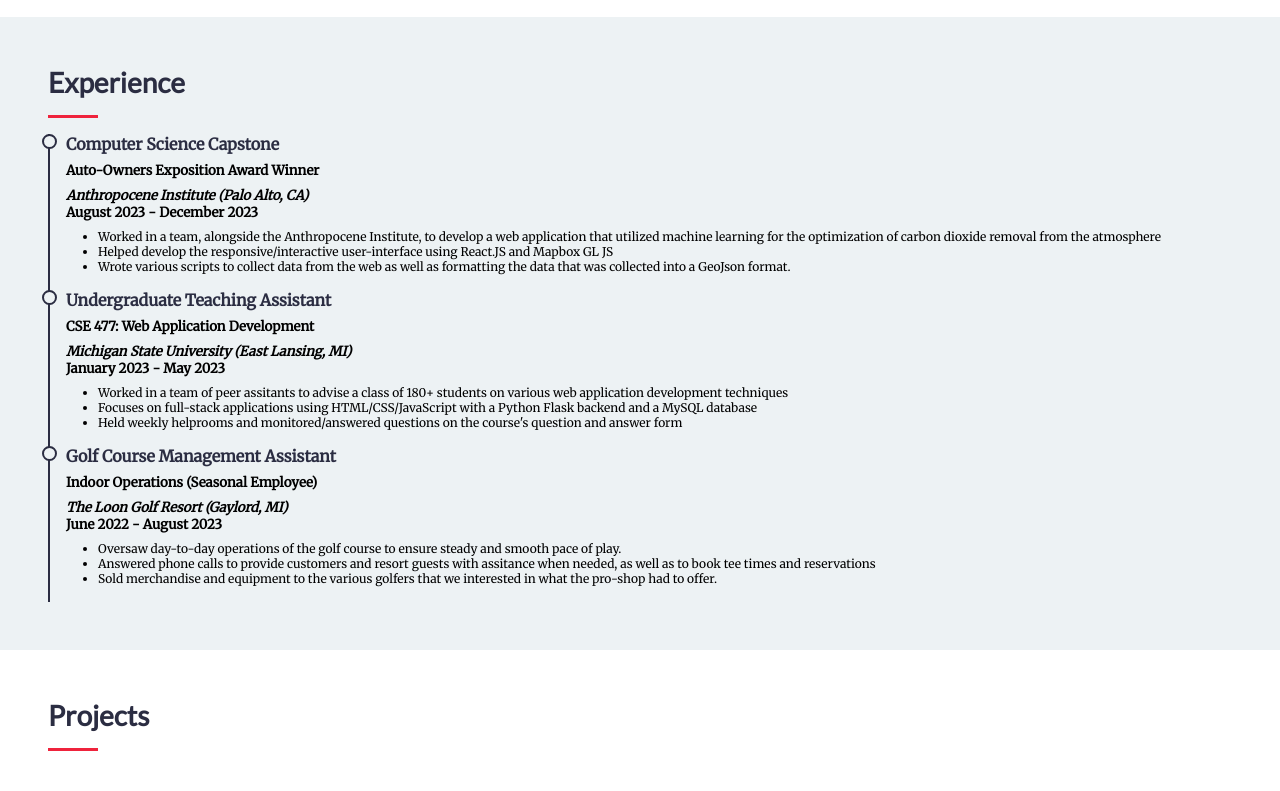
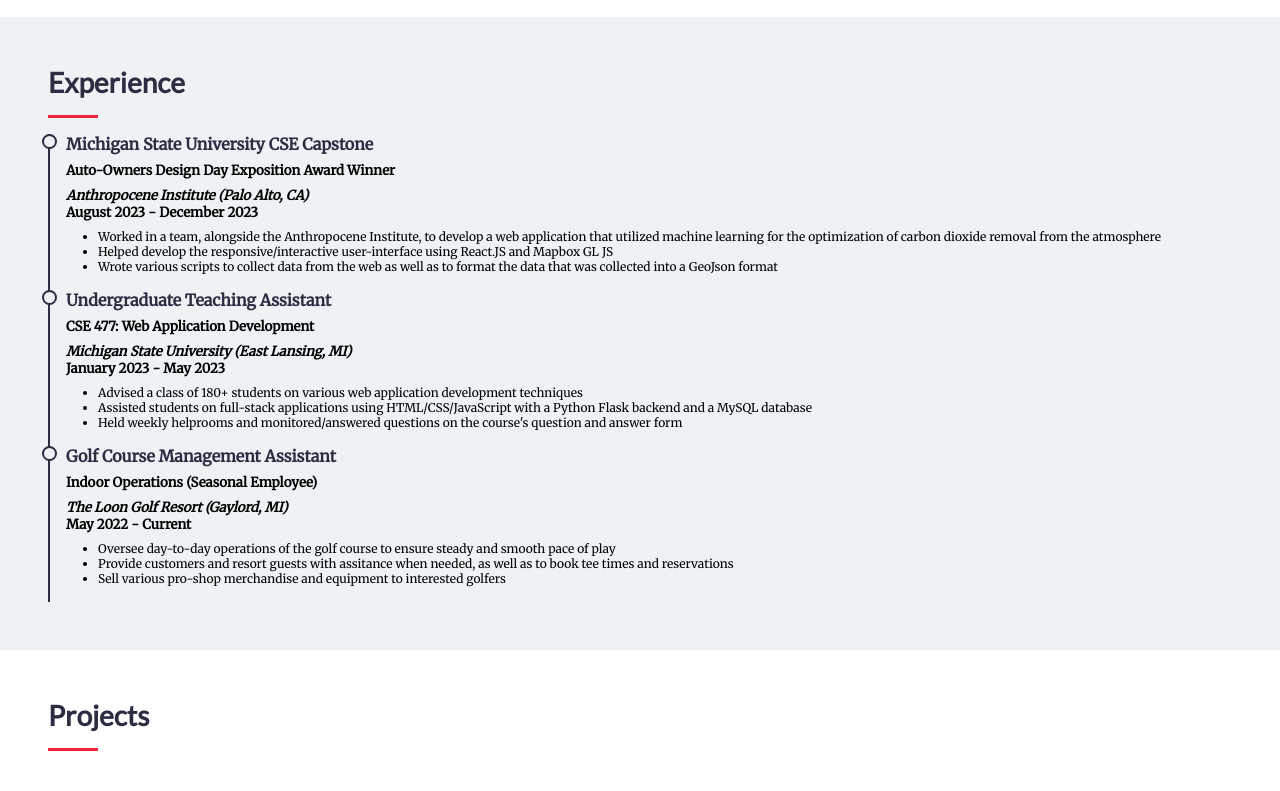
Before and after one commit to holscherj/portfolio, a React (Create React App) app in the folder user-interface/: page / in a window 1280 px wide. Shown: the part 2580-3371 px from the top of the page. Built offline with nearby package versions, Linux system fonts and the light colour scheme.

Commit message:
Small edits

```diff
--- a/user-interface/src/App.css
+++ b/user-interface/src/App.css
@@ -339,7 +339,9 @@
     display: flex;
     flex-direction: column;
   }
+}
 
+@media screen and (max-height: 500px) {
   .modal-title {
     font-size: 14px;
   }
@@ -348,3 +350,13 @@
     font-size: 12px;
   }
 }
+
+@media screen and (max-height: 400px) {
+  .modal-title {
+    font-size: 14px;
+  }
+
+  .modal-text {
+    font-size: 10px;
+  }
+}
--- a/user-interface/src/App.js
+++ b/user-interface/src/App.js
@@ -76,10 +76,10 @@
             As a senior computer science student at Michigan State University, I am passionate
             about development, engineering, and working with software  systems of all kind.
             I am constantly exploring new technologies and seeking innovative solutions to
-            complex problems. Graduating in May of 2024, I aim to find an intership or full-time
+            complex problems. Graduated in August of 2024, I aim to find a full-time
             position in the field of software engineering. I present this digital portfolio as
             a way to highlight my past work and experiences as I learned and evolved through my
-            experience as a student.
+            years as a student.
           </p>
         </Fade>
 
@@ -93,9 +93,9 @@
                 <h4 id="school"> Michigan State University </h4>
                 <hr />
                 <p id="degree"> Bachelor of Science, Computer Science </p>
-                <span id="graduation-container"> <p id="graduation"> Grad. May 2024 </p> </span>
+                <span id="graduation-container"> <p id="graduation"> Grad. August 2024 </p> </span>
                 <p id="cognate"> Cognate in Social Science, Psychology </p>
-                <span id="graduation-container"> <p id="graduation"> Grad. May 2024 </p> </span>
+                <span id="graduation-container"> <p id="graduation"> Grad. August 2024 </p> </span>
                 <div className="info-container">
                   <span id="city-container">
                     <img src={city_ico} alt="Home Icon" loading="lazy" className="icon" />
@@ -145,22 +145,22 @@
               Welcome to the showcase of my technical proficiencies, a curated collection
               of skills that I have honed throughout my academic and personal endeavors in
               the realm of computer science. This section is more than just a testament to
-              my expertise; it's a reflection of my journey in mastering various programming
+              my expertise; it is a reflection of my journey in mastering various programming
               languages and technologies.
             </p>
           </Fade>
           <div id="skill-bar-container">
             <Fade triggerOnce cascade damping={0.05} direction='right'>
               <ProgressBar skill="Python" level="Advanced" percentage={100} />
-              <ProgressBar skill="C++" level="Advanced" percentage={100} />
               <ProgressBar skill="HTML/CSS/JavaScript" level="Advanced" percentage={100} />
+              <ProgressBar skill="C++" level="Advanced" percentage={85} />
               <ProgressBar skill="React.JS" level="Intermediate" percentage={80} />
               <ProgressBar skill="Java/Android" level="Intermediate" percentage={75} />
               <ProgressBar skill="Algorithms" level="Intermediate" percentage={75} />
               <ProgressBar skill="Data Structures" level="Intermediate" percentage={65} />
               <ProgressBar skill="Flask" level="Intermediate" percentage={60} />
-              <ProgressBar skill="C" level="Beginner" percentage={30} />
-              <ProgressBar skill="C#" level="Beginner" percentage={20} />
+              <ProgressBar skill="C#" level="Beginner" percentage={30} />
+              <ProgressBar skill="C" level="Beginner" percentage={20} />
             </Fade>
 
           </div>
@@ -174,8 +174,8 @@
 
         <Fade triggerOnce cascade damping={0.05}>
           <Experience
-            title="Computer Science Capstone"
-            subtitle="Auto-Owners Exposition Award Winner"
+            title="Michigan State University CSE Capstone"
+            subtitle="Auto-Owners Design Day Exposition Award Winner"
             org="Anthropocene Institute"
             loc="Palo Alto, CA"
             start_date="August 2023"
@@ -191,8 +191,8 @@
               and Mapbox GL JS
             </li>
             <li className="experience-bullet">
-              Wrote various scripts to collect data from the web as well as formatting
-              the data that was collected into a GeoJson format.
+              Wrote various scripts to collect data from the web as well as to format
+              the data that was collected into a GeoJson format
             </li>
           </Experience>
           <Experience
@@ -204,11 +204,10 @@
             end_date="May 2023"
           >
             <li className="experience-bullet">
-              Worked in a team of peer assitants to advise a class of 180+ students on
-              various web application development techniques
+              Advised a class of 180+ students on various web application development techniques
             </li>
             <li className="experience-bullet">
-              Focuses on full-stack applications using HTML/CSS/JavaScript with a
+              Assisted students on full-stack applications using HTML/CSS/JavaScript with a
               Python Flask backend and a MySQL database
             </li>
             <li className="experience-bullet">
@@ -221,20 +220,19 @@
             subtitle="Indoor Operations (Seasonal Employee)"
             org="The Loon Golf Resort"
             loc="Gaylord, MI"
-            start_date="June 2022"
-            end_date="August 2023"
+            start_date="May 2022"
+            end_date="Current"
           >
             <li className="experience-bullet">
-              Oversaw day-to-day operations of the golf course to ensure steady
-              and smooth pace of play.
+              Oversee day-to-day operations of the golf course to ensure steady
+              and smooth pace of play
             </li>
             <li className="experience-bullet">
-              Answered phone calls to provide customers and resort guests with
+              Provide customers and resort guests with
               assitance when needed, as well as to book tee times and reservations
             </li>
             <li className="experience-bullet">
-              Sold merchandise and equipment to the various golfers that we interested
-              in what the pro-shop had to offer.
+              Sell various pro-shop merchandise and equipment to interested golfers
             </li>
           </Experience>
         </Fade>
@@ -246,10 +244,9 @@
       <section id="projects-container" className="subsection-container">
         <h3 className="subheading"> Projects </h3>
         <p id="projects-intro">
-          The following links contain information on various projects that I have worked on in
-          different courses in the past. Through these assignments I have been able to apply my
-          learning in real-world development scenarios and challenges. Click on the images to view
-          a popup window with some more details on what the project entailed.
+          The following links contain information on various projects that I have worked on in past courses and my personal time.
+          Through these assignments, I have been able to apply my learning in real-world development challenges.
+          Click on the images to view a popup window with additional details on what the project entailed.
         </p>
 
         <Fade triggerOnce>
@@ -259,7 +256,7 @@
               onClick={() => openModalWithProject({
                 title: "Carbon Mapp - CSE Capstone",
                 desc: "In my final year of college, I had the opportunity to work with the Anthropocene Insitute \
-                to develop a web application for them that focused on the optimization of carbon dioxide removal \
+                to develop a web application for their company that focused on the optimization of carbon dioxide removal \
                 from the atmosphere. Using machine learning, my team and I were able to analyze large datasets \
                 containing geographical and financial data in order to determine the best locations in the country \
                 to implement three different carbon removal technologies: direct air capture, reforestation, and \
@@ -273,9 +270,9 @@
               title="Sparty Gnome Platformer - CSE 335 Project 1"
               onClick={() => openModalWithProject({
                 title: "Sparty Gnome Platformer Game",
-                desc: "For the first project in my software design course, I worked in a group to develop \
+                desc: "For the first project in my software design course, I worked with a group to develop \
                 a three-level platformer game, similar to Super Mario. Using OOP principles/design, my team \
-                and I implemented everything from scratch, including the movement, levels, enemies, and powerups."
+                and I implemented all functionality from scratch, including the movement, levels, enemies, and powerups."
               })}
               image={sparty_gnome}
               desc="A link to the popup info window about my Sparty Gnome platformer game project"
@@ -286,10 +283,10 @@
               onClick={() => openModalWithProject({
                 title: "Connect Four Online Mobile Game",
                 desc: "For the project in my mobile application design course, I worked with a group of peers \
-                to develop a fully online and responsive connect four game. After signing up, the users are \
-                prompted to sign in, which then puts them into the game room together. After playing and \
+                to develop a fully responsive online connect four game. After creating an account, the users are \
+                prompted to sign in, which then routes them into a game room together. After playing and \
                 confirming their move, the game board is updated on the opposing device. The layout and user \
-                interface responds and changes to fit devices of all sizes."
+                interface responds to fit devices of all sizes."
               })}
               image={connectfour_image}
               desc="A link to the popup info window abouut my Connect Four mobile game project"
@@ -300,7 +297,7 @@
               onClick={() => openModalWithProject({
                 title: "Harold's Evil Laboratory - Animation System",
                 desc: "For the second project in my software design class, I worked individually to \
-                extend an animation system that we worked to develop earlier in the semester. \
+                extend an animation system that I developed earlier in the semester. \
                 The system comes with a set of pre-loaded scenes and actors, but allows for the addition \
                 of custom elements as well. Users can move/rotate the actors around the scenes, capturing \
                 keyframes as they go. Once finished, the animation/keyframe file can be saved, loaded, and \
```
